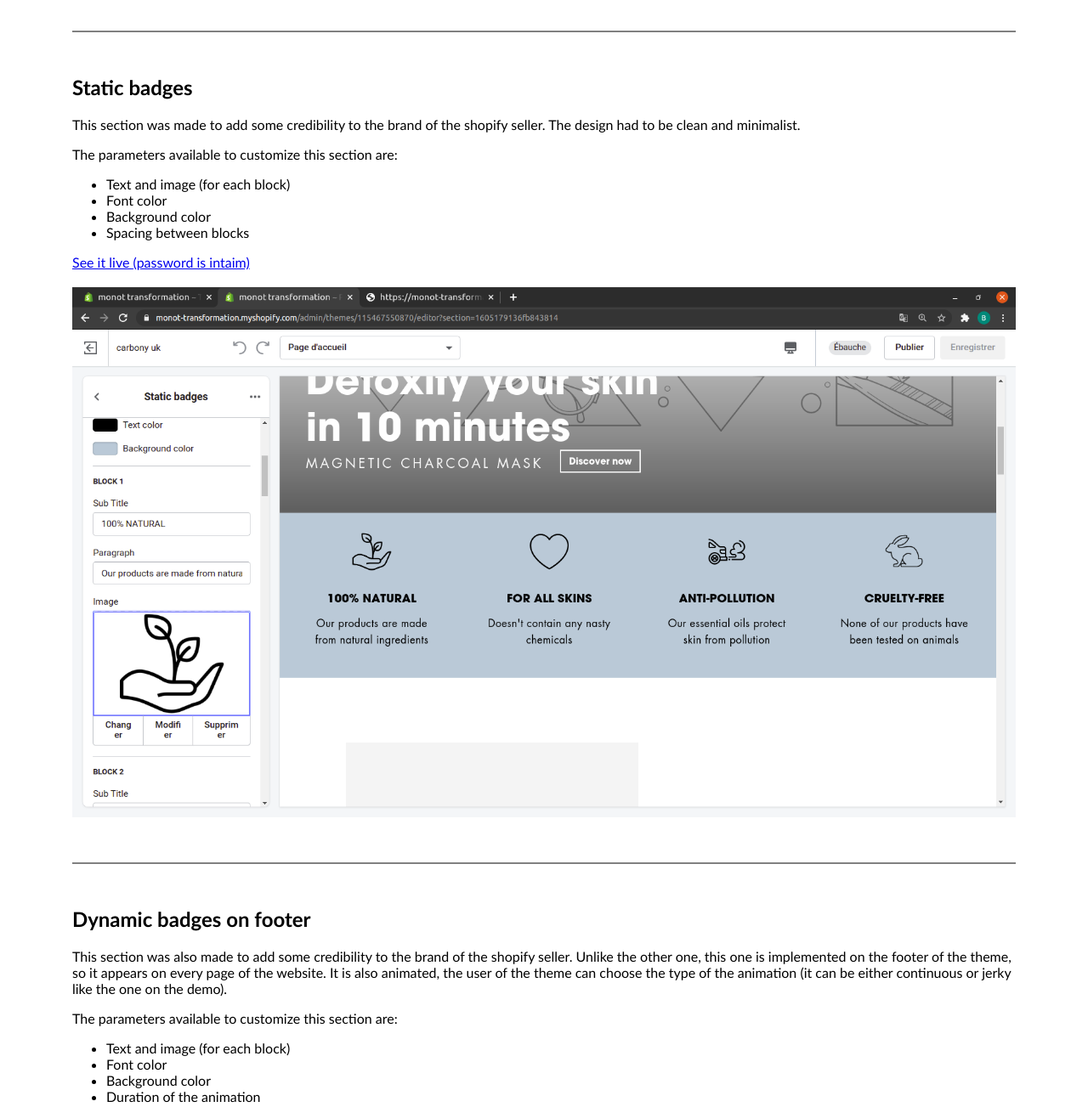
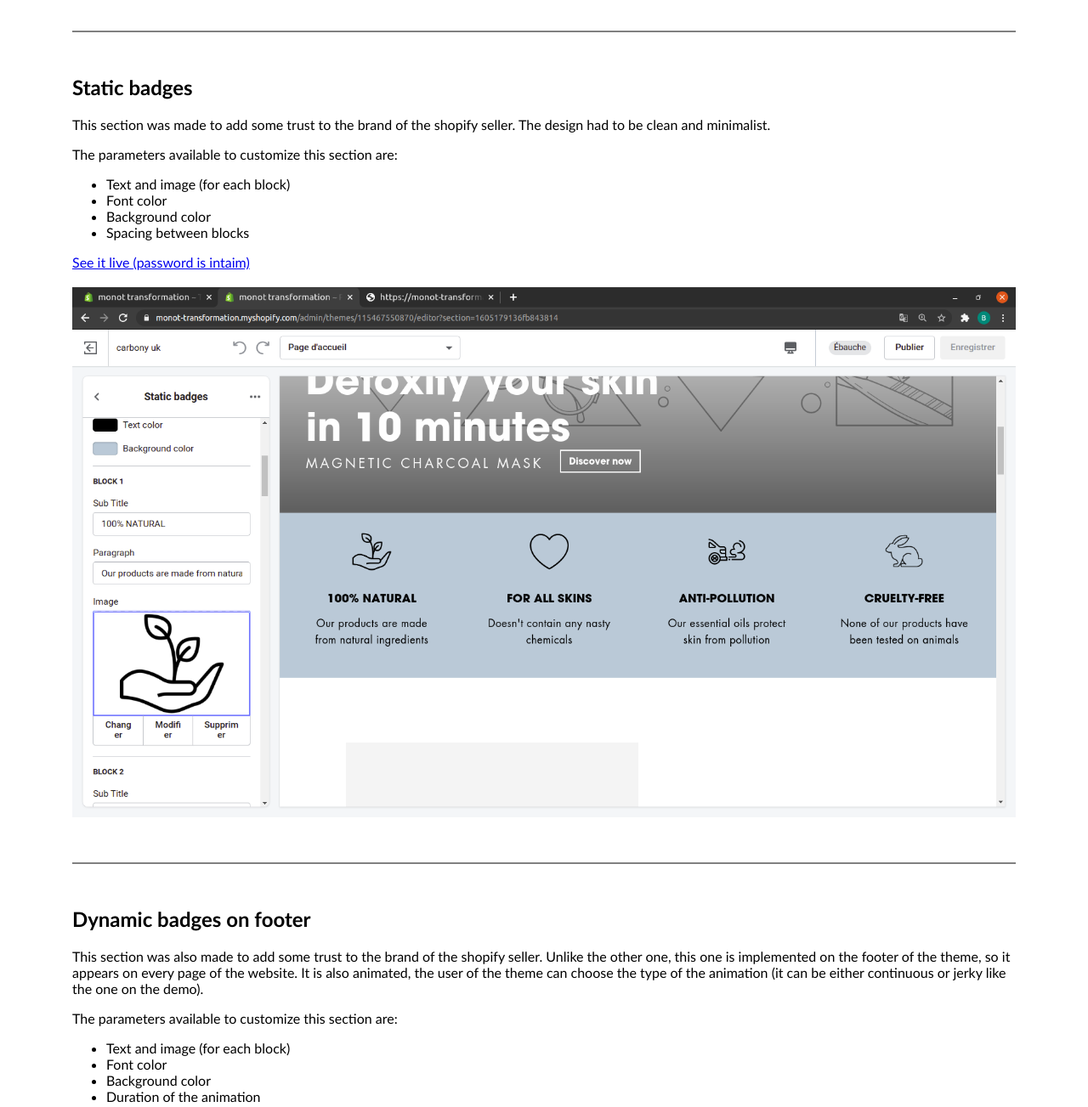
Before and after one commit to befuhro/befuhro.github.io, a plain HTML site: page shopify-portfolio.html in a window 1280 px wide. Shown: the part 2280-3583 px from the top of the page at 85% size. Drawn offline with Linux system fonts and the light colour scheme.

Commit message:
almost finished shopify's portfolio

```diff
--- a/shopify-portfolio.html
+++ b/shopify-portfolio.html
@@ -61,7 +61,7 @@
         <div class="content">
             <h2>Static badges</h2>
             <p>
-              This section was made to add some credibility to the brand of the shopify seller.
+              This section was made to add some trust to the brand of the shopify seller.
               The design had to be clean and minimalist.
             </p>
             <p>The parameters available to customize this section are:</p>
@@ -81,7 +81,7 @@
         <div class="content">
             <h2>Dynamic badges on footer</h2>
             <p>
-              This section was also made to add some credibility to the brand of the shopify seller.
+              This section was also made to add some trust to the brand of the shopify seller.
               Unlike the other one, this one is implemented on the footer of the theme, so it appears on every page of the website.
               It is also animated, the user of the theme can choose the type of the animation (it can be either continuous or jerky like the one on the demo).
             </p>
```
